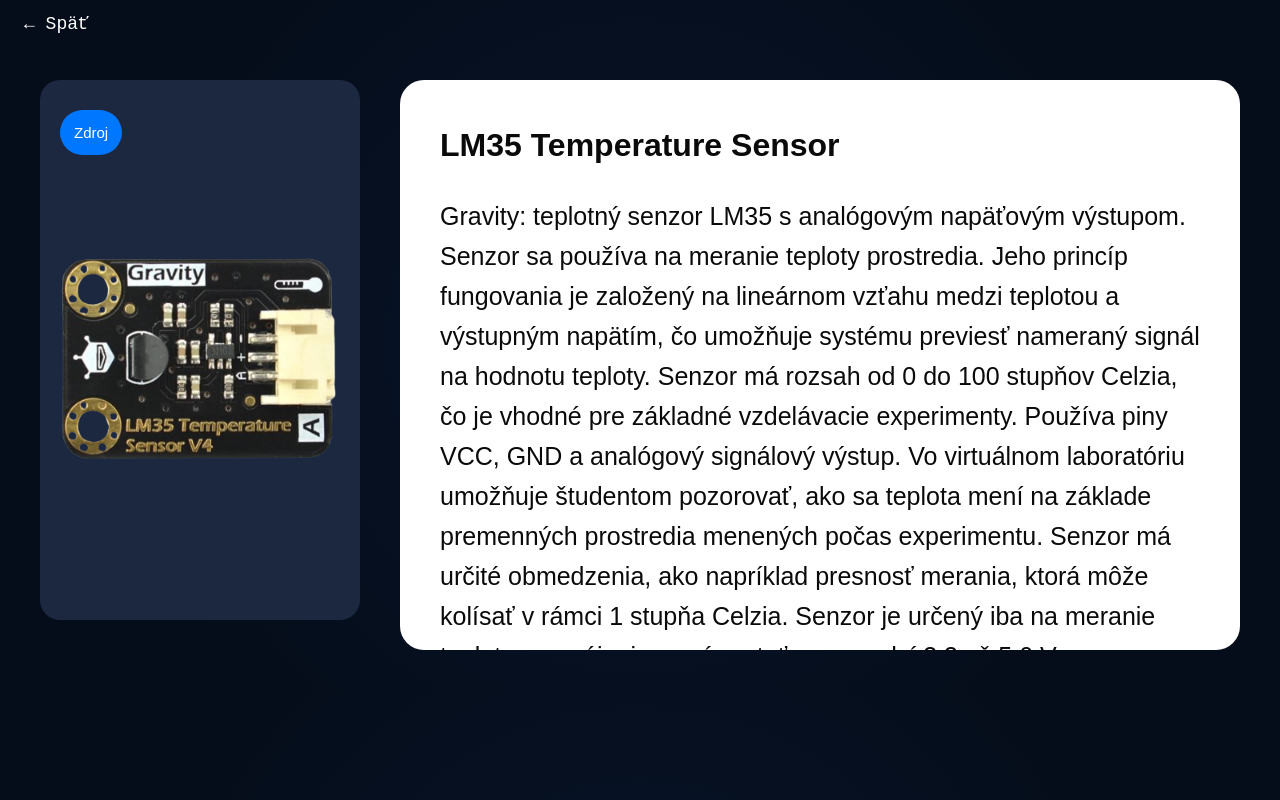
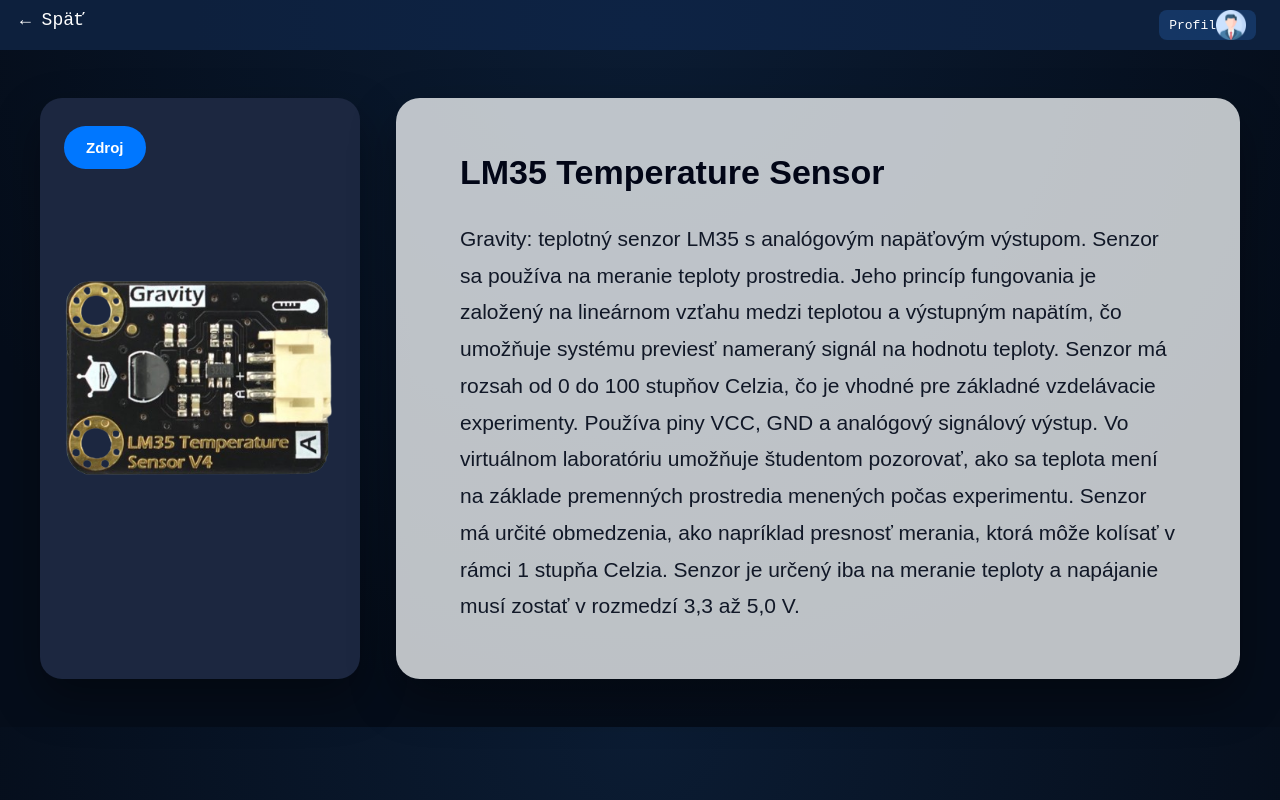
Before and after one commit to RealJarvis/soria-virtual-lab, a website: page materials/materials.html in a window 1280 px wide. Drawn offline with Linux system fonts and the light colour scheme.

Commit message:
fixing the theory and quiz sections

```diff
--- a/materials/materials.css
+++ b/materials/materials.css
@@ -1,88 +1,151 @@
-
-
 body {
     margin: 0;
     font-family: monospace;
-    background: radial-gradient(circle at center, #07142a 0%, #050d1a 70%);
-    color: #0a0a0a;
+    background: radial-gradient(circle at top, #0b1c33, #050d1a 75%);
+    color: #111827;
+}
 
+.back-btn {
+    position: absolute;
+    top: 10px;
+    left: 20px;
+    color: #fff;
+    text-decoration: none;
+    font-size: 18px;
+}
+
+.back-btn:hover {
+    cursor: pointer;
+}
+
+#toolbar {
+
+    position: relative;
+    padding-left: 24px;
+    padding-right: 24px;
+    background: radial-gradient(circle at center, #0d2344 0%, #0d203d 70%);
+    min-height: 50px;
+    display: flex;
+    flex: 0.5;
+    justify-content: space-between;
+    align-items: center;
+}
+#toolbar #buttons img {
+    display: flex;
+    margin: 0;
+    width: 30px;
+    height: 30px;
+    cursor: pointer;
 }
 
 
-
-.back-btn {
-    position: absolute;
-    top: 14px;
-    left: 24px;
-    color: #fff;
-    text-decoration: none;
-    font-size: 18px;
-    font-weight: 500;
-    z-index: 10;
+.toolbarbtn{
+    display: flex;
+    color: white;
+    border-radius: 8px;
+    background: radial-gradient(circle at center, #133664 0%, #153664 70%);
+    align-items: center;
+    padding: 0 10px 0 10px;
+}
+.toolbarbtn:hover{
+    cursor: pointer;
+    background: radial-gradient(circle at center, #2770c9 0%, #2d70c9 70%);
 }
 
-
+a {
+    text-decoration: none;
+}
 /* MAIN LAYOUT */
 .content {
-    display: flex;
-    gap: 40px;
-    padding: 40px;
-    margin-top: 40px;
+    display: grid;
+    grid-template-columns: 320px minmax(600px, 1fr);
+    gap: 36px;
+    max-width: 1450px;
+    margin: 48px auto;
+    padding: 0 40px;
 }
 
 /* LEFT PANEL */
 .left-panel {
-    width: 280px;
     background: #1c2740;
-    border-radius: 20px;
-    padding: 20px;
+    border-radius: 22px;
+    padding: 28px 24px;
+    min-height: 520px;
+
     display: flex;
     flex-direction: column;
-    gap: 20px;
-    max-height: 500px;
-    overflow-y: auto;
-    scrollbar-color: blue #1c2740;
-    justify-content: center;
+    align-items: center;
+    gap: 48px;
+
+    box-shadow: 0 20px 45px rgba(0, 0, 0, 0.35);
 }
 
-
+#source-link {
+    align-self: flex-start;
+}
 
 .source-btn {
-    top: 110px;
-    position: fixed;
     background: #0077ff;
     color: white;
     border: none;
-    padding: 14px;
+    padding: 13px 22px;
     border-radius: 999px;
     font-size: 15px;
+    font-weight: 600;
     cursor: pointer;
 }
 
+.source-btn:hover {
+    background: #1c8cff;
+}
 
-
-#image-link{
+#image-link {
     width: 100%;
-
-    border-radius: 10px;
-
+    max-height: 280px;
+    object-fit: contain;
+    border-radius: 14px;
+    margin-top: 60px;
 }
 
 /* RIGHT TEXT CARD */
 .text-card {
-    flex: 1;
+    background: rgba(248, 250, 252, 0.76);
+    border-radius: 24px;
+    padding: 54px 64px;
+
     font-family: Arial, sans-serif;
-    background: white;
-    border-radius: 24px;
-    padding: 40px;
-    line-height: 1.6;
-    max-height: 490px;
+    font-size: 21px;
+    line-height: 1.75;
+    color: #111827;
+
+    max-height: 560px;
     overflow-y: auto;
-    scrollbar-color: blue white;
-    font-size: 25px;
+
+    box-shadow: 0 20px 45px rgba(0, 0, 0, 0.35);
 }
 
 .text-card h1 {
     margin-top: 0;
-    font-size: 32px;
+    margin-bottom: 28px;
+    font-size: 34px;
+    line-height: 1.2;
+    color: #020617;
 }
+
+#topic-text {
+    margin: 0;
+}
+
+/* SCROLLBAR */
+.text-card::-webkit-scrollbar {
+    width: 10px;
+}
+
+.text-card::-webkit-scrollbar-track {
+    background: transparent;
+}
+
+.text-card::-webkit-scrollbar-thumb {
+    background: #64748b;
+    border-radius: 999px;
+}
--- a/materials/materials.html
+++ b/materials/materials.html
@@ -13,7 +13,14 @@
 
 <!-- TOP BAR -->
 
-  <a href="#" class="back-btn" onclick="goBack()">← Späť</a>
+
+<div id="toolbar">
+  <div id="menubar"><a onclick="goBack()" class="back-btn">← Späť</a></div>
+
+  <div id="buttons">
+    <a href="../profile/profile.html"><div class="toolbarbtn">Profil<img id="toolbar_profile" src="../media/icon/avatar.png" alt=""></div></a>
+  </div>
+</div>
 
 
 
--- a/quiz/quiz.css
+++ b/quiz/quiz.css
@@ -1,30 +1,39 @@
 /* BASE */
 body {
     margin: 0;
-    font-family: Arial, sans-serif;
-    background: radial-gradient(circle at top, #0b1c33, #050d1a);
+    font-family: monospace;
+    background: radial-gradient(circle at top, #0b1c33, #050d1a 75%);
+    color: white;
 }
 
 /* TOP BAR */
 .top-bar {
-    background: #1c2740;
-    padding: 14px 24px;
+    height: 58px;
+    padding: 0 28px;
+    background: radial-gradient(circle at center, #0d2344 0%, #0d203d 70%);
     display: flex;
     align-items: center;
-    gap: 20px;
+    gap: 24px;
+    box-shadow: 0 8px 24px rgba(0, 0, 0, 0.25);
     border-radius: 0 0 18px 18px;
 }
 
 .back-btn {
+
     color: white;
     text-decoration: none;
-    font-weight: 500;
+    font-size: 18px;
+
+    white-space: nowrap;
+
+
 }
 
+/* PROGRESS */
 .progress-bar {
     flex: 1;
-    background: white;
-    height: 18px;
+    background: #f8fafc;
+    height: 16px;
     border-radius: 999px;
     overflow: hidden;
 }
@@ -33,25 +42,27 @@ body {
     height: 100%;
     background: #39ff14;
     border-radius: 999px;
+    transition: width 0.3s ease;
 }
 
 /* CENTERING */
 .quiz-wrapper {
+    min-height: calc(100vh - 58px);
     display: flex;
     justify-content: center;
     align-items: center;
-    height: calc(100vh - 80px);
+    padding: 48px 40px;
+    box-sizing: border-box;
 }
 
 /* CARD */
 .quiz-card {
     width: 600px;
-    height: auto;
-    min-height: 390px;
+    min-height: 430px;
     background: #1c2740;
-    border-radius: 22px;
-    padding: 26px;
-    box-shadow: 0 25px 50px rgba(0,0,0,0.45);
+    border-radius: 24px;
+    padding: 34px;
+    box-shadow: 0 25px 55px rgba(0, 0, 0, 0.45);
     color: white;
 }
 
@@ -60,62 +71,60 @@ body {
     display: flex;
     justify-content: space-between;
     align-items: center;
+    margin-bottom: 26px;
 }
 
+.quiz-header h1,
+.quiz-header h2 {
+    margin: 0;
+    font-size: 28px;
+    line-height: 1.2;
+}
 
 /* QUESTION */
 .question-box {
-    background: #3e5591;
-    line-height: 1.5;
-    border-radius: 16px;
-    padding: 16px;
-    margin: 20px 0;
+    background: #183467;
+    line-height: 1.6;
+    border-radius: 18px;
+    padding: 24px 60px 24px 24px;
+    margin-bottom: 24px;
     position: relative;
+    min-height: 70px;
+    display: flex;
+    align-items: center;
 }
 
-.counter {
-    position: absolute;
-    top: 10px;
-    right: 14px;
-    font-size: 13px;
-    opacity: 0.9;
+.question-box p {
+    margin: 0;
+    font-size: 18px;
 }
+
 
 /* ANSWERS */
 .answers {
     display: grid;
     grid-template-columns: 1fr 1fr;
-    gap: 12px;
+    gap: 14px;
 }
-
 
 .answer-btn {
     background: #2951b4;
     color: white;
     border: none;
-    padding: 12px;
+    padding: 15px 18px;
     border-radius: 999px;
     cursor: pointer;
-    font-size: 14px;
+    font-size: 16px;
+    font-weight: 600;
+    transition: background 0.2s ease, transform 0.1s ease;
 }
 
 .answer-btn:hover {
-    background: #4d57ff;
+    background: #3f6ee0;
+    transform: translateY(-1px);
 }
 
-/* NEXT */
-.next-btn {
-    margin-top: 18px;
-    width: 100%;
-    background: white;
-    color: black;
-    border: none;
-    padding: 12px;
-    border-radius: 999px;
-    font-size: 15px;
-    cursor: pointer;
-}
-
+/* ANSWER STATES */
 .answer-btn.correct {
     background: #1f9d55;
     color: white;
@@ -126,15 +135,49 @@ body {
     color: white;
 }
 
+.answer-btn:disabled {
+    cursor: not-allowed;
+    opacity: 0.9;
+}
+
+.answer-btn:disabled:hover {
+    transform: none;
+}
+
+/* FEEDBACK */
 #feedback-box {
-    margin-top: 16px;
-    min-height: 24px;
+    margin-top: 18px;
+    min-height: 26px;
     text-align: center;
     color: white;
     font-size: 16px;
+    font-weight: 600;
+}
+
+/* NEXT */
+.next-btn {
+    margin-top: 18px;
+    width: 100%;
+    background: #f8fafc;
+    color: #0f172a;
+    border: none;
+    padding: 15px;
+    border-radius: 999px;
+    font-size: 16px;
+    font-weight: 700;
+    cursor: pointer;
+}
+
+.next-btn:not(:disabled) {
+    background: #2e3bf0;
+    color: white;
+}
+
+.next-btn:hover:not(:disabled) {
+    background: linear-gradient(135deg, #3000a6, #000ecc);
 }
 
 .next-btn:disabled {
-    opacity: 0.5;
+    opacity: 0.45;
     cursor: not-allowed;
 }
```
Also changed, not shown: quiz/quiz.html (+3 -2 lines).
